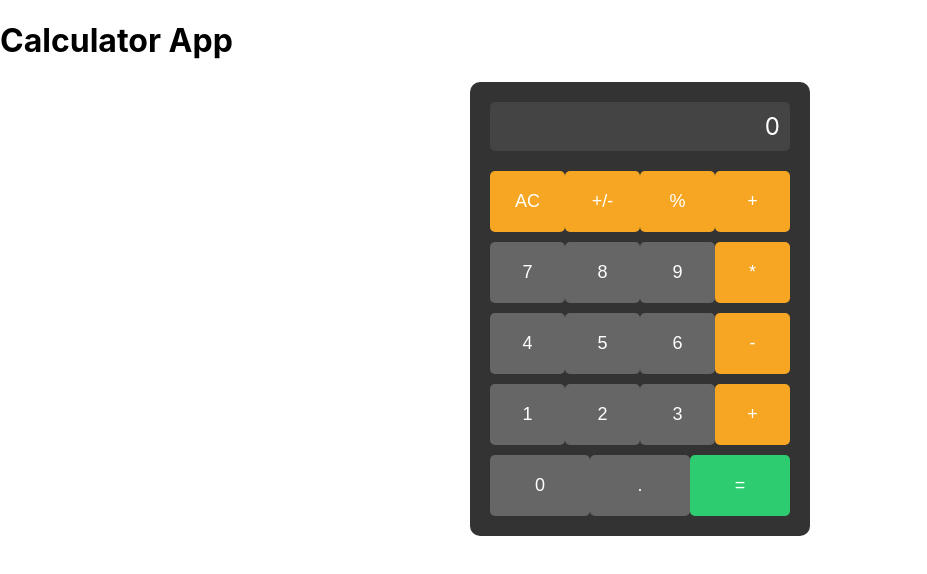
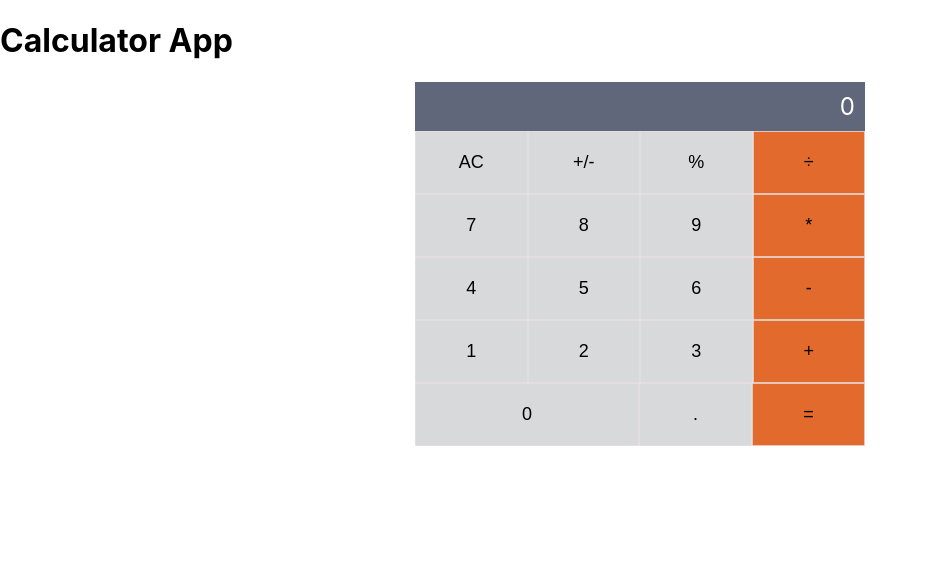
Before and after one commit to Young-Gaius/react-magic, a React (Create React App) app: page / in a window 1280 px wide. Shown: the top 574 px of the page, without its empty margins (0-927 px from the left). Built offline with nearby package versions, Linux system fonts and the light colour scheme.

Commit message:
edit files

```diff
--- a/src/components/Calculator.css
+++ b/src/components/Calculator.css
@@ -1,12 +1,10 @@
 .calculator {
-  width: 300px;
+  width: 450px;
   margin: 0 auto;
-  background-color: #333;
   border-radius: 10px;
-  padding: 20px;
-  display: grid;
+  /* display: grid;
   grid-template-columns: 1fr;
-  gap: 10px;
+  gap: 10px; */
 }
 
 .row {
@@ -18,10 +16,10 @@ button {
   flex: 1;
   padding: 20px;
   font-size: 18px;
-  background-color: #666;
-  color: white;
-  border: none;
-  border-radius: 5px;
+  background-color: #D8D9DA;
+  color: black;
+  border: 1px solid rgba(231, 222, 222, 0.793);
+  border-radius: 1px;
   cursor: pointer;
   transition: background-color 0.3s ease;
 }
@@ -31,7 +29,7 @@ button:hover {
 }
 
 .operator {
-  background-color: #f6a623;
+  background-color: #E26A2C;
 }
 
 .equals {
@@ -39,16 +37,14 @@ button:hover {
 }
 
 .button-0 {
-  grid-column: span 2;
+  flex-basis: 34%;
 }
 
 .display {
-  background-color: #444;
+  background-color: #61677A;
   padding: 10px;
   font-size: 24px;
   text-align: right;
   color: white;
   border: none;
-  border-radius: 5px;
-  margin-bottom: 10px;
 }
--- a/src/components/Calculator.js
+++ b/src/components/Calculator.js
@@ -5,10 +5,10 @@ const Calculator = () => (
   <div className="calculator">
     <div className="display">0</div>
     <div className="row">
-      <button type="button" className="operator">AC</button>
-      <button type="button" className="operator">+/-</button>
-      <button type="button" className="operator">%</button>
-      <button type="button" className="operator">+</button>
+      <button type="button">AC</button>
+      <button type="button">+/-</button>
+      <button type="button">%</button>
+      <button type="button" className="operator">÷</button>
     </div>
     <div className="row">
       <button type="button">7</button>
@@ -29,9 +29,9 @@ const Calculator = () => (
       <button type="button" className="operator">+</button>
     </div>
     <div className="row">
-      <button type="button">0</button>
+      <button type="button" className="button-0">0</button>
       <button type="button">.</button>
-      <button type="button" className="equals">=</button>
+      <button type="button" className="operator">=</button>
     </div>
   </div>
 );
```
Also changed, not shown: src/components/Button.js (added, +9 -0 lines).
